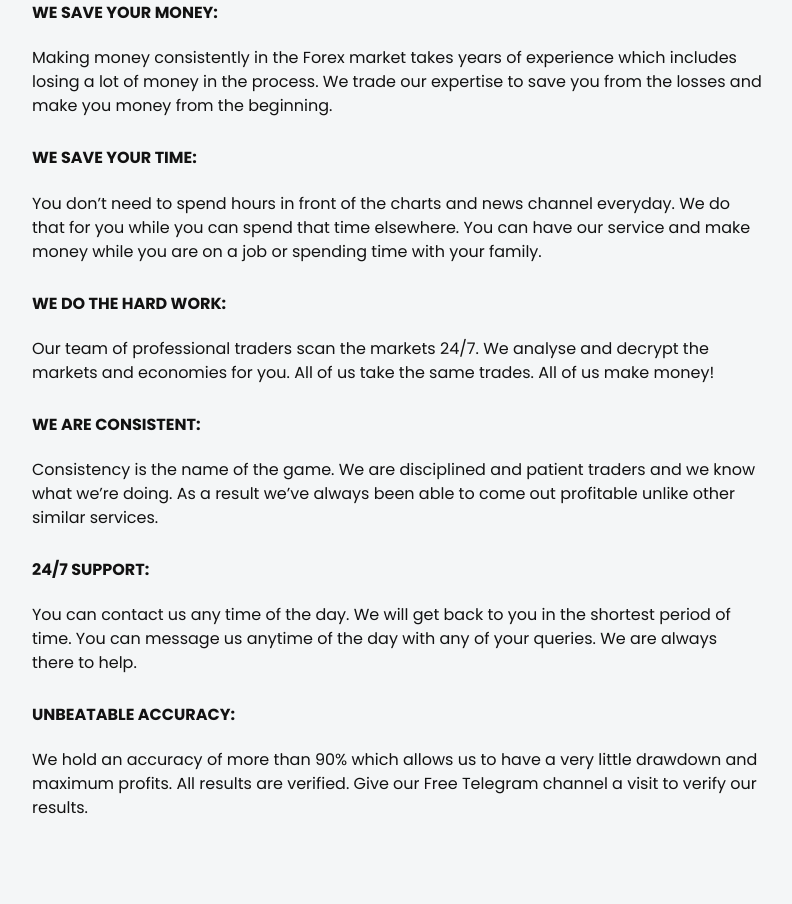
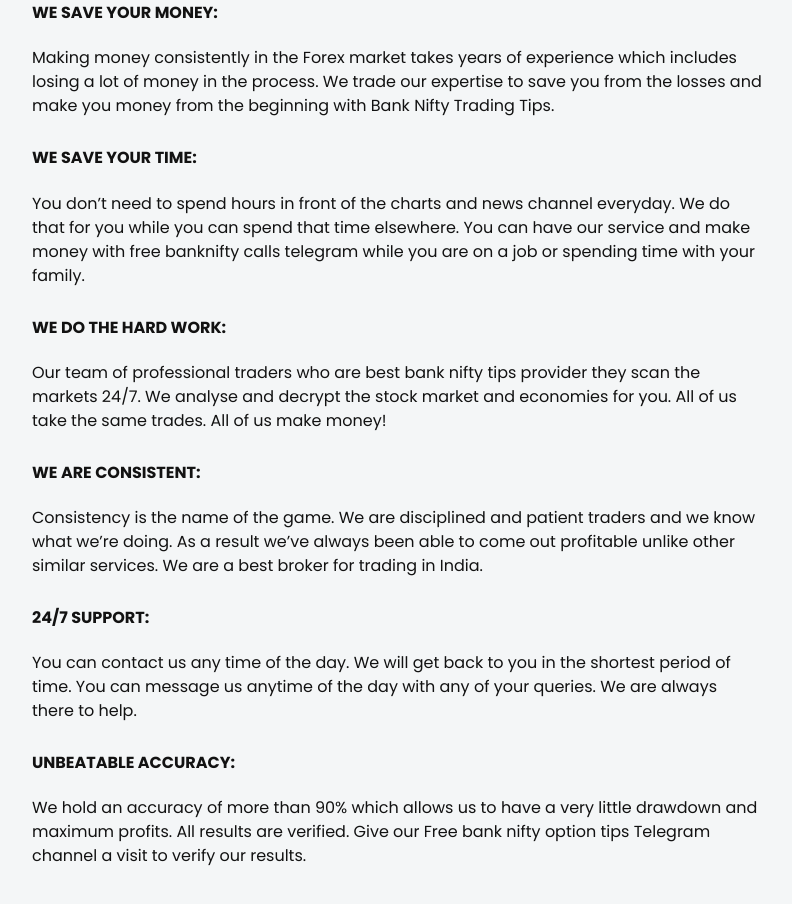
Before and after one commit to devshah9/raj-website, a website: page public/index.html in a window 1280 px wide. Shown: the part 3970-4874 px from the top of the page, without its empty margins (243-1035 px from the left). Drawn offline with nearby package versions, Linux system fonts and the light colour scheme.

Commit message:
last change

```diff
--- a/public/index.html
+++ b/public/index.html
@@ -17,12 +17,12 @@ j=d.createElement(s),dl=l!='dataLayer'?'&l='+l:'';j.async=true;j.src=
     <meta name="google-site-verification" content="EEZEqGKkTcJ2cRpjrWRMEM1dVvEtp-Nq6wT08x_kZ_U" />
     <meta charset="utf-8">
     <meta http-equiv="x-ua-compatible" content="ie=edge">
-    <meta name="description" content="">
+    <meta name="description" content="RJ Stocks bank nifty free calls through Telegram Channel. highly assured research by Top intraday traders Team . BankNifty, Intraday Trading calls for stock. Guaranteed Results. Contact Now.">
     <meta content="width=device-width, initial-scale=1.0" name="viewport">
     <!-- <meta name="viewport" content="width=device-width, initial-scale=1.0"> -->
 <script src="https://code.iconify.design/1/1.0.7/iconify.min.js"></script>
     <!--====== Title ======-->
-    <title>Rj Stocks - Free Telegram tips</title>
+    <title>Free Bank Nifty Call Telegram Channel - Intraday Trader in India</title>
 
     <!--====== Favicon Icon ======-->
     <link rel="shortcut icon" href="assets/images/favicon.ico" type="image/ico">
@@ -316,25 +316,25 @@ height="0" width="0" style="display:none;visibility:hidden"></iframe></noscript>
                                 <div class="col-md-12">
                                     <div class="single-form form-group">
                                         <h6>WE SAVE YOUR MONEY:</h6><br>
-                                        <p>Making money consistently in the Forex market takes years of experience which includes losing a lot of money in the process. We trade our expertise to save you from the losses and make you money from the beginning.</p>
+                                        <p>Making money consistently in the Forex market takes years of experience which includes losing a lot of money in the process. We trade our expertise to save you from the losses and make you money from the beginning with Bank Nifty Trading Tips.</p>
                                     </div> <!-- single form -->
                                 </div>
                                 <div class="col-md-12">
                                     <div class="single-form form-group">
                                         <h6>WE SAVE YOUR TIME:</h6><br>
-                                        <p>You don’t need to spend hours in front of the charts and news channel everyday. We do that for you while you can spend that time elsewhere. You can have our service and make money while you are on a job or spending time with your family.</p>
+                                        <p>You don’t need to spend hours in front of the charts and news channel everyday. We do that for you while you can spend that time elsewhere. You can have our service and make money with free banknifty calls telegram while you are on a job or spending time with your family.</p>
                                     </div> <!-- single form -->
                                 </div>
                                 <div class="col-md-12">
                                     <div class="single-form form-group">
                                         <h6>WE DO THE HARD WORK:</h6><br>
-                                        <p>Our team of professional traders scan the markets 24/7. We analyse and decrypt the markets and economies for you. All of us take the same trades. All of us make money!</p>
+                                        <p>Our team of professional traders who are best bank nifty tips provider they scan the markets 24/7. We analyse and decrypt the stock market and economies for you. All of us take the same trades. All of us make money!</p>
                                     </div> <!-- single form -->
                                 </div>
                                 <div class="col-md-12">
                                     <div class="single-form form-group">
                                         <h6>WE ARE CONSISTENT:</h6><br>
-                                        <p>Consistency is the name of the game. We are disciplined and patient traders and we know what we’re doing. As a result we’ve always been able to come out profitable unlike other similar services.</p>
+                                        <p>Consistency is the name of the game. We are disciplined and patient traders and we know what we’re doing. As a result we’ve always been able to come out profitable unlike other similar services. We are a best broker for trading in India.</p>
                                     </div> <!-- single form -->
                                 </div>
                                 <div class="col-md-12">
@@ -346,7 +346,7 @@ height="0" width="0" style="display:none;visibility:hidden"></iframe></noscript>
                                 <div class="col-md-12">
                                     <div class="single-form form-group">
                                         <h6>UNBEATABLE ACCURACY:</h6><br>
-                                        <p>We hold an accuracy of more than 90% which allows us to have a very little drawdown and maximum profits. All results are verified. Give our Free Telegram channel a visit to verify our results.</p>
+                                        <p>We hold an accuracy of more than 90% which allows us to have a very little drawdown and maximum profits. All results are verified. Give our Free bank nifty option tips Telegram channel a visit to verify our results.</p>
                                     </div> <!-- single form -->
                                 </div>
 
```
